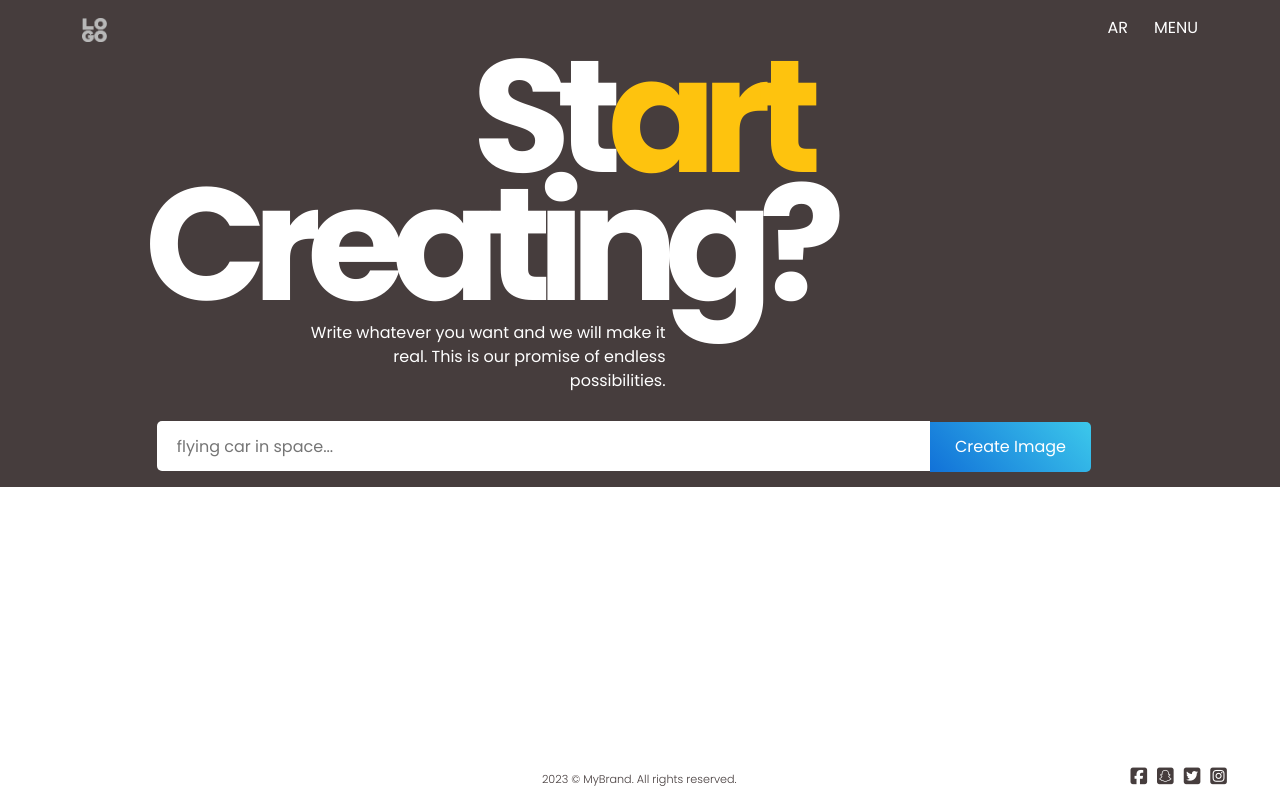
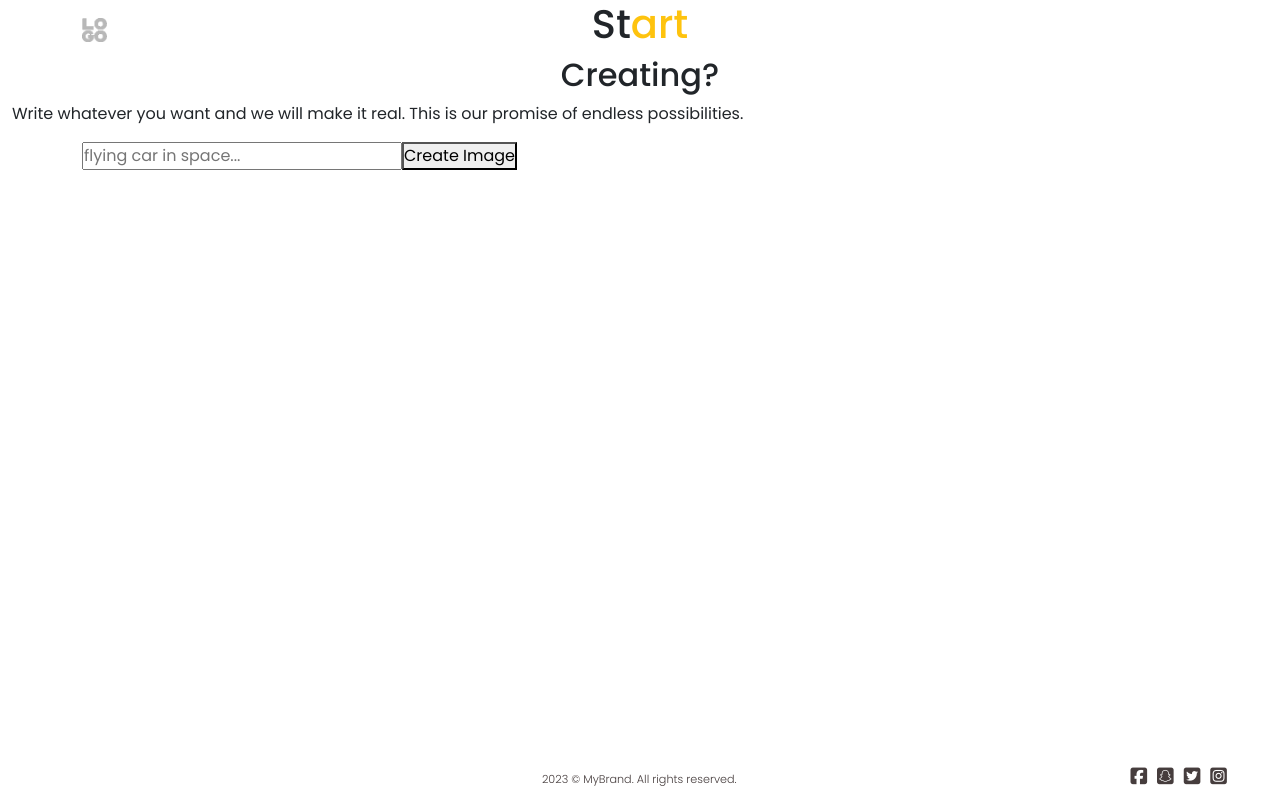
Before and after one commit to hamidhdeveloper/mvp, a React (Create React App) app: page /startcreating in a window 1280 px wide. Built offline with nearby package versions, Linux system fonts and the light colour scheme.

Commit message:
1 day and 6 hours spend

```diff
--- a/src/components/pages/startcreating/StartCreating.scss
+++ b/src/components/pages/startcreating/StartCreating.scss
@@ -1,61 +1,61 @@
-.mycreating{
-    background: #463D3D;
-    position: relative;
-    display: flex;
-    justify-content: center;
-    // height: 300px;
-}
-.mycreatingcol{
-    display: flex;
-    flex-direction: column;
-}
-.mycreatingcol h1{
-   font-weight: bolder;
-   color: #fff;
-   font-size: 10em;
-   margin-top: 20px;
-   letter-spacing: -14px;
-}
-.mycreatingcol h2{
-    font-weight: bolder;
-    color: #fff;
-    font-size: 10em;
-    margin-top: -4.5rem;
-    margin-right: 19rem;
-    letter-spacing: -14px;
-    margin-bottom: 51px;
+// .mycreating{
+//     background: #463D3D;
+//     position: relative;
+//     display: flex;
+//     justify-content: center;
+//     // height: 300px;
+// }
+// .mycreatingcol{
+//     display: flex;
+//     flex-direction: column;
+// }
+// .mycreatingcol h1{
+//    font-weight: bolder;
+//    color: #fff;
+//    font-size: 10em;
+//    margin-top: 20px;
+//    letter-spacing: -14px;
+// }
+// .mycreatingcol h2{
+//     font-weight: bolder;
+//     color: #fff;
+//     font-size: 10em;
+//     margin-top: -4.5rem;
+//     margin-right: 19rem;
+//     letter-spacing: -14px;
+//     margin-bottom: 51px;
 
- }
- .mycreating p{
-    color: #fff;
-    width: 28%;
-    text-align: right;
-    position: absolute;
-    top: 66%;
-    left: 24%;
- }
- .search{
-    padding: 10px 130px 10px 20px;
-    border: none;
-    height: 50px;
-    width: 80%;
-    border-radius: 5px 0px 0px 5px;
- }
- .createimg{
-    background: #1171d8;
-    background: linear-gradient(47deg, #1171d8, #3cc8eb);
-    color: #fff;
-    z-index: 2;
-    border: none;
-    height: 50px;
-    padding: 0px 25px;
-    inset: 0px 0px 0px auto;
-    border-radius: 0px 5px 5px 0px;
- }
- .createimgcontainer{
-    margin-top: 30px;
-    margin-bottom: 15px;
- }
- .mycarouselControls{
-    overflow: hidden;
-  }
+//  }
+//  .mycreating p{
+//     color: #fff;
+//     width: 28%;
+//     text-align: right;
+//     position: absolute;
+//     top: 66%;
+//     left: 24%;
+//  }
+//  .search{
+//     padding: 10px 130px 10px 20px;
+//     border: none;
+//     height: 50px;
+//     width: 80%;
+//     border-radius: 5px 0px 0px 5px;
+//  }
+//  .createimg{
+//     background: #1171d8;
+//     background: linear-gradient(47deg, #1171d8, #3cc8eb);
+//     color: #fff;
+//     z-index: 2;
+//     border: none;
+//     height: 50px;
+//     padding: 0px 25px;
+//     inset: 0px 0px 0px auto;
+//     border-radius: 0px 5px 5px 0px;
+//  }
+//  .createimgcontainer{
+//     margin-top: 30px;
+//     margin-bottom: 15px;
+//  }
+//  .mycarouselControls{
+//     overflow: hidden;
+//   }
```
